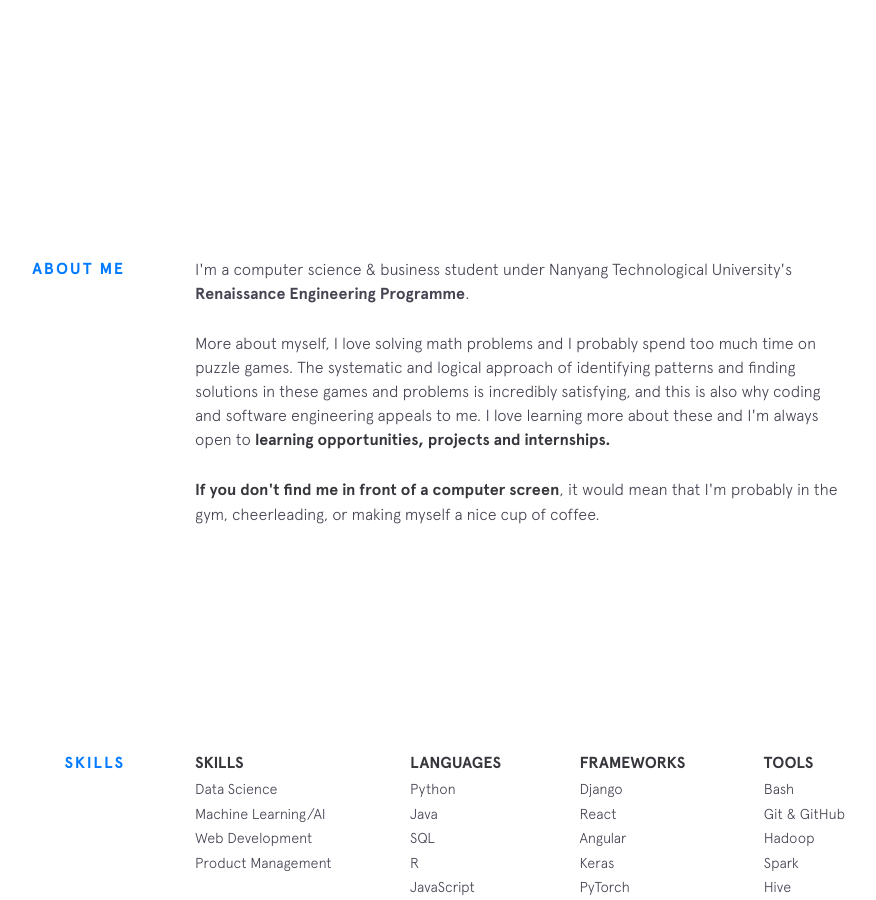
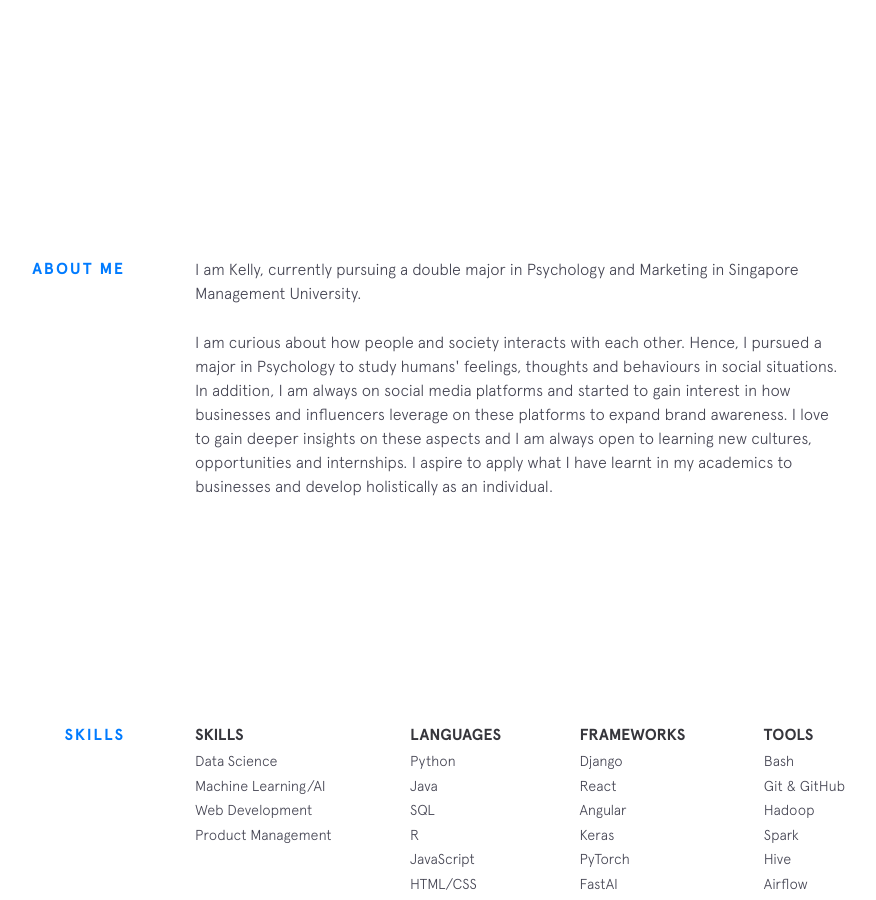
Before and after one commit to keahleh/keahleh.github.io, a Jekyll site: the page built from index.html, in a window 1280 px wide and 900 px high, scrolled down 743 px. Shown: the whole window, without its empty margins (255-1131 px from the left). Built offline with Jekyll 4.4.1, drawn with Linux system fonts in a browser that asks for light colours; nearby versions of some CDN libraries.

Commit message:
Update background.html

```diff
--- a/_includes/background.html
+++ b/_includes/background.html
@@ -1,7 +1,7 @@
 <section class="section background">
   <div class="section__title">About Me</div>
   <div class="section__content">
-    <p>
+    <!-- <p>
       I'm a computer science &amp; business student under Nanyang Technological University's
       <a class="underline-link" href="https://www.ntu.edu.sg/rep/Pages/default.aspx" target="_blank">Renaissance Engineering Programme</a>.
     </p>
@@ -17,7 +17,25 @@
     <p>
       <strong>If you don't find me in front of a computer screen</strong>, it would mean that I'm probably in the gym, cheerleading, or
       making myself a nice cup of coffee.
+    </p> -->
+
+    <p>
+      I am Kelly, currently pursuing a double major in Psychology and Marketing in Singapore
+      Management University.
     </p>
+
+    <p>
+      I am curious about how people and society interacts with each other. Hence, I pursued a
+      major in Psychology to study humans' feelings, thoughts and behaviours in social situations.
+      In addition, I am always on social media platforms and started to gain interest in how businesses
+      and influencers leverage on these platforms to expand brand awareness. I love to gain deeper
+      insights on these aspects and I am always open to learning new cultures, opportunities and
+      internships. I aspire to apply what I have learnt in my academics to businesses and develop
+      holistically as an individual.
+    </p>
+
+
+
 
     <!-- {% include employment-status.html %} -->
 
```
